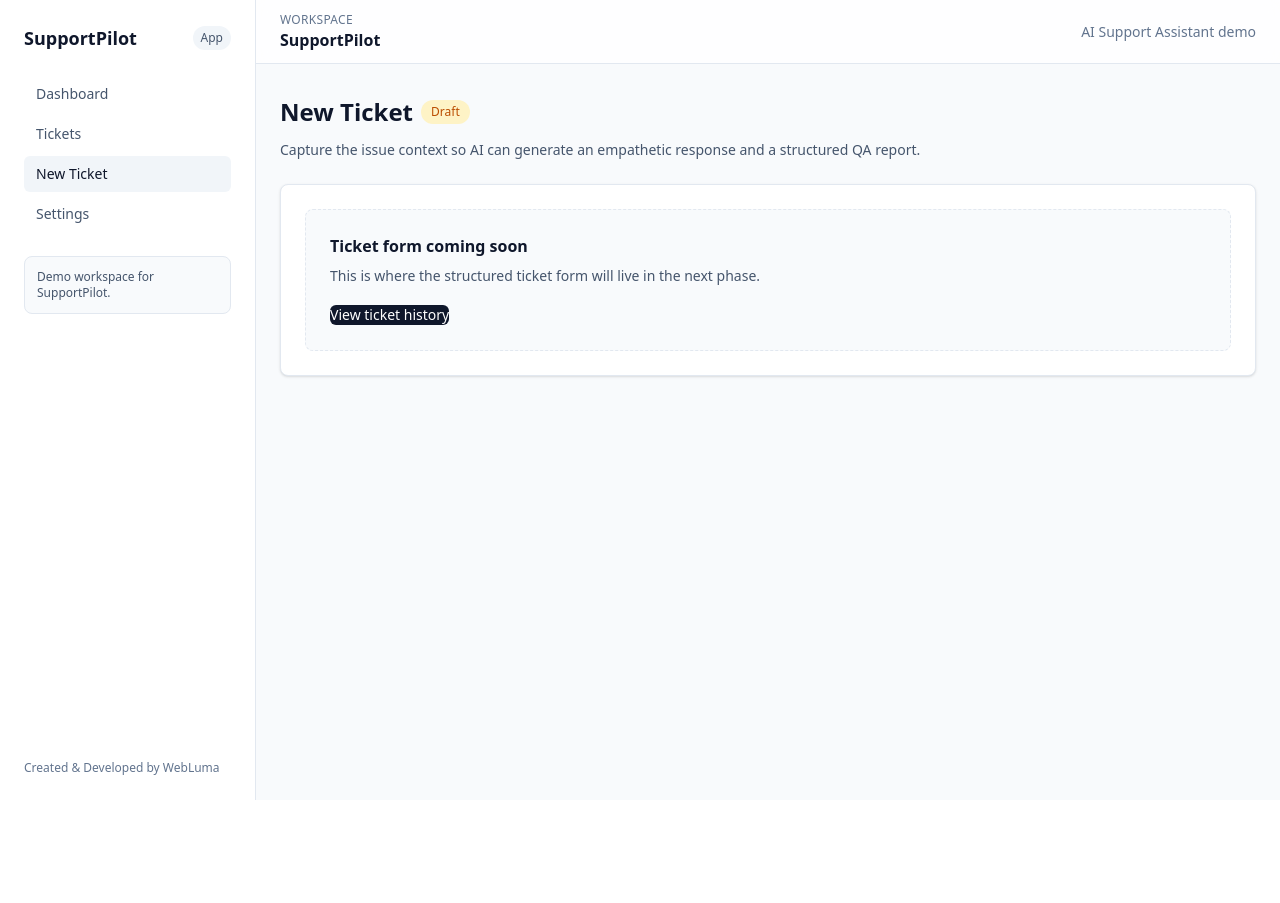
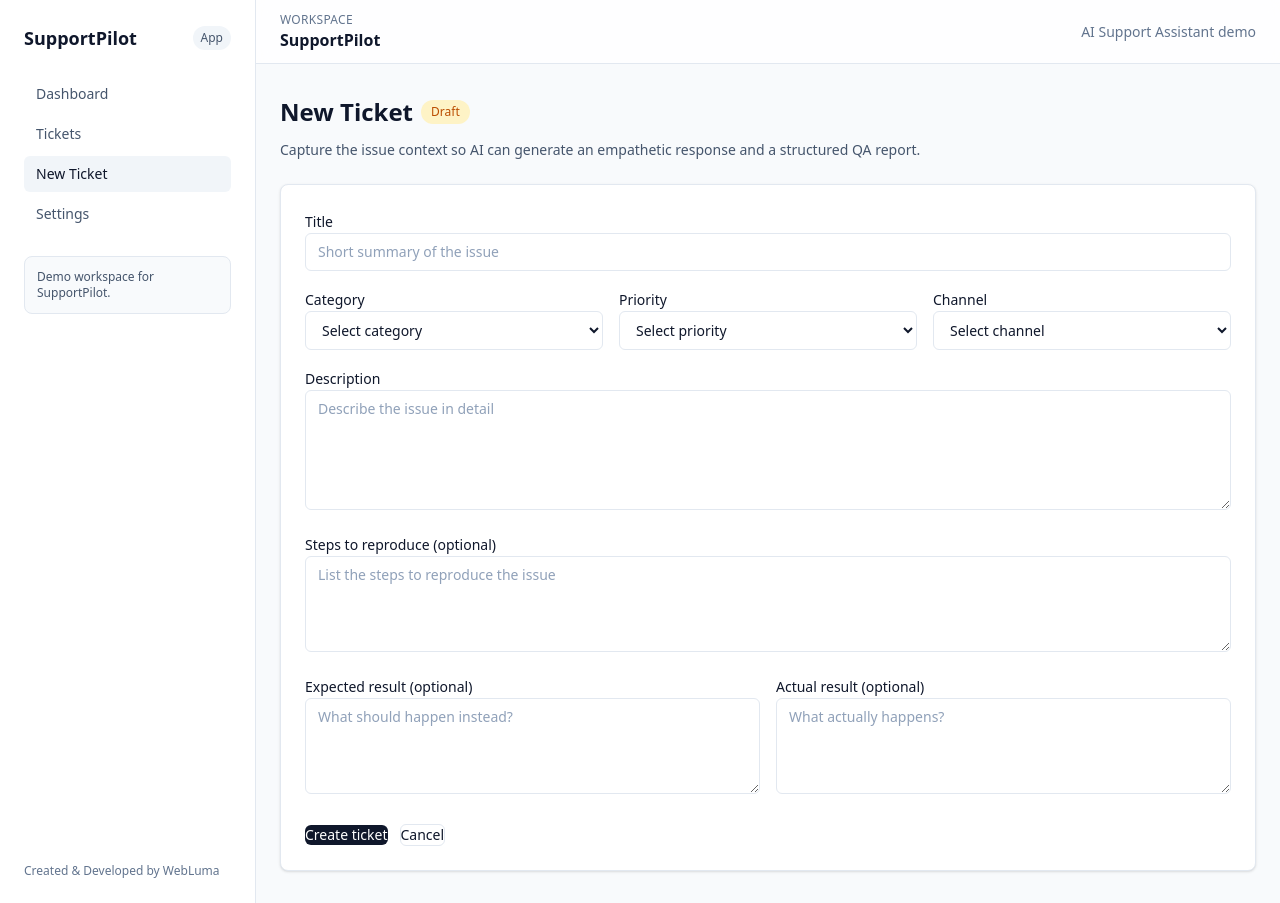
Before and after one commit to webluma/supportpilot, a Next.js app: page /app/tickets/new in a window 1280 px wide. Before the commit the page ends 800 px from the top, so only its background shows below. Built offline with nearby package versions, Linux system fonts and the light colour scheme.

Commit message:
feat: implementar formulário completo de criação de tickets

```diff
--- a/app/(app)/app/tickets/new/page.tsx
+++ b/app/(app)/app/tickets/new/page.tsx
@@ -1,10 +1,118 @@
+"use client";
+
+import { useState } from "react";
+import { useRouter } from "next/navigation";
+
 import { PageHeader } from "@/components/layout/PageHeader";
 import { Badge } from "@/components/ui/Badge";
-import { ButtonLink } from "@/components/ui/Button";
+import { Button, ButtonLink } from "@/components/ui/Button";
 import { Card } from "@/components/ui/Card";
-import { EmptyState } from "@/components/ui/EmptyState";
+import type {
+  CreateTicketInput,
+  TicketCategory,
+  TicketChannel,
+  TicketPriority,
+} from "@/lib/tickets/types";
+import { useTicketsStore } from "@/store/useTicketsStore";
+
+const categoryOptions: TicketCategory[] = [
+  "Bug",
+  "Performance",
+  "Billing",
+  "Login",
+  "UI",
+  "Feature Request",
+  "Other",
+];
+
+const priorityOptions: TicketPriority[] = ["Low", "Medium", "High", "Urgent"];
+
+const channelOptions: TicketChannel[] = ["Web", "Mobile", "Desktop", "Other"];
+
+const inputStyles =
+  "w-full rounded-md border border-slate-200 bg-white px-3 py-2 text-sm text-slate-900 placeholder:text-slate-400 focus-visible:outline-none focus-visible:ring-2 focus-visible:ring-slate-900 focus-visible:ring-offset-2 ring-offset-white";
+
+type FormErrors = {
+  title?: string;
+  category?: string;
+  priority?: string;
+  channel?: string;
+  description?: string;
+};
 
 export default function NewTicketPage() {
+  const router = useRouter();
+  const createTicket = useTicketsStore((state) => state.createTicket);
+  const [isSubmitting, setIsSubmitting] = useState(false);
+  const [errors, setErrors] = useState<FormErrors>({});
+  const [title, setTitle] = useState("");
+  const [category, setCategory] = useState<TicketCategory | "">("");
+  const [priority, setPriority] = useState<TicketPriority | "">("");
+  const [channel, setChannel] = useState<TicketChannel | "">("");
+  const [description, setDescription] = useState("");
+  const [stepsToReproduce, setStepsToReproduce] = useState("");
+  const [expectedResult, setExpectedResult] = useState("");
+  const [actualResult, setActualResult] = useState("");
+
+  const handleSubmit = (event: React.FormEvent<HTMLFormElement>) => {
+    event.preventDefault();
+    if (isSubmitting) {
+      return;
+    }
+
+    const nextErrors: FormErrors = {};
+    const trimmedTitle = title.trim();
+    const trimmedDescription = description.trim();
+
+    if (!trimmedTitle) {
+      nextErrors.title = "Title is required.";
+    }
+    if (!category) {
+      nextErrors.category = "Category is required.";
+    }
+    if (!priority) {
+      nextErrors.priority = "Priority is required.";
+    }
+    if (!channel) {
+      nextErrors.channel = "Channel is required.";
+    }
+    if (!trimmedDescription) {
+      nextErrors.description = "Description is required.";
+    }
+
+    setErrors(nextErrors);
+    if (Object.keys(nextErrors).length > 0) {
+      return;
+    }
+
+    const payload: CreateTicketInput = {
+      title: trimmedTitle,
+      category,
+      priority,
+      channel,
+      description: trimmedDescription,
+    };
+
+    const trimmedSteps = stepsToReproduce.trim();
+    if (trimmedSteps) {
+      payload.stepsToReproduce = trimmedSteps;
+    }
+
+    const trimmedExpected = expectedResult.trim();
+    if (trimmedExpected) {
+      payload.expectedResult = trimmedExpected;
+    }
+
+    const trimmedActual = actualResult.trim();
+    if (trimmedActual) {
+      payload.actualResult = trimmedActual;
+    }
+
+    setIsSubmitting(true);
+    const ticket = createTicket(payload);
+    router.push(`/app/tickets/${ticket.id}`);
+  };
+
   return (
     <div className="space-y-6">
       <PageHeader
@@ -13,11 +121,185 @@
         badge={<Badge variant="warning">Draft</Badge>}
       />
       <Card className="p-6">
-        <EmptyState
-          title="Ticket form coming soon"
-          description="This is where the structured ticket form will live in the next phase."
-          action={<ButtonLink href="/app/tickets">View ticket history</ButtonLink>}
-        />
+        <form className="space-y-6" onSubmit={handleSubmit}>
+          <div className="grid gap-4">
+            <div className="space-y-2">
+              <label className="text-sm font-medium text-slate-900" htmlFor="title">
+                Title
+              </label>
+              <input
+                id="title"
+                name="title"
+                type="text"
+                className={inputStyles}
+                placeholder="Short summary of the issue"
+                value={title}
+                onChange={(event) => setTitle(event.target.value)}
+              />
+              {errors.title ? (
+                <p className="text-xs text-rose-600">{errors.title}</p>
+              ) : null}
+            </div>
+
+            <div className="grid gap-4 md:grid-cols-3">
+              <div className="space-y-2">
+                <label className="text-sm font-medium text-slate-900" htmlFor="category">
+                  Category
+                </label>
+                <select
+                  id="category"
+                  name="category"
+                  className={inputStyles}
+                  value={category}
+                  onChange={(event) =>
+                    setCategory(event.target.value as TicketCategory)
+                  }
+                >
+                  <option value="">Select category</option>
+                  {categoryOptions.map((option) => (
+                    <option key={option} value={option}>
+                      {option}
+                    </option>
+                  ))}
+                </select>
+                {errors.category ? (
+                  <p className="text-xs text-rose-600">{errors.category}</p>
+                ) : null}
+              </div>
+
+              <div className="space-y-2">
+                <label className="text-sm font-medium text-slate-900" htmlFor="priority">
+                  Priority
+                </label>
+                <select
+                  id="priority"
+                  name="priority"
+                  className={inputStyles}
+                  value={priority}
+                  onChange={(event) =>
+                    setPriority(event.target.value as TicketPriority)
+                  }
+                >
+                  <option value="">Select priority</option>
+                  {priorityOptions.map((option) => (
+                    <option key={option} value={option}>
+                      {option}
+                    </option>
+                  ))}
+                </select>
+                {errors.priority ? (
+                  <p className="text-xs text-rose-600">{errors.priority}</p>
+                ) : null}
+              </div>
+
+              <div className="space-y-2">
+                <label className="text-sm font-medium text-slate-900" htmlFor="channel">
+                  Channel
+                </label>
+                <select
+                  id="channel"
+                  name="channel"
+                  className={inputStyles}
+                  value={channel}
+                  onChange={(event) =>
+                    setChannel(event.target.value as TicketChannel)
+                  }
+                >
+                  <option value="">Select channel</option>
+                  {channelOptions.map((option) => (
+                    <option key={option} value={option}>
+                      {option}
+                    </option>
+                  ))}
+                </select>
+                {errors.channel ? (
+                  <p className="text-xs text-rose-600">{errors.channel}</p>
+                ) : null}
+              </div>
+            </div>
+
+            <div className="space-y-2">
+              <label
+                className="text-sm font-medium text-slate-900"
+                htmlFor="description"
+              >
+                Description
+              </label>
+              <textarea
+                id="description"
+                name="description"
+                className={`${inputStyles} min-h-[120px]`}
+                placeholder="Describe the issue in detail"
+                value={description}
+                onChange={(event) => setDescription(event.target.value)}
+              />
+              {errors.description ? (
+                <p className="text-xs text-rose-600">{errors.description}</p>
+              ) : null}
+            </div>
+
+            <div className="space-y-2">
+              <label
+                className="text-sm font-medium text-slate-900"
+                htmlFor="stepsToReproduce"
+              >
+                Steps to reproduce (optional)
+              </label>
+              <textarea
+                id="stepsToReproduce"
+                name="stepsToReproduce"
+                className={`${inputStyles} min-h-[96px]`}
+                placeholder="List the steps to reproduce the issue"
+                value={stepsToReproduce}
+                onChange={(event) => setStepsToReproduce(event.target.value)}
+              />
+            </div>
+
+            <div className="grid gap-4 md:grid-cols-2">
+              <div className="space-y-2">
+                <label
+                  className="text-sm font-medium text-slate-900"
+                  htmlFor="expectedResult"
+                >
+                  Expected result (optional)
+                </label>
+                <textarea
+                  id="expectedResult"
+                  name="expectedResult"
+                  className={`${inputStyles} min-h-[96px]`}
+                  placeholder="What should happen instead?"
+                  value={expectedResult}
+                  onChange={(event) => setExpectedResult(event.target.value)}
+                />
+              </div>
+              <div className="space-y-2">
+                <label
+                  className="text-sm font-medium text-slate-900"
+                  htmlFor="actualResult"
+                >
+                  Actual result (optional)
+                </label>
+                <textarea
+                  id="actualResult"
+                  name="actualResult"
+                  className={`${inputStyles} min-h-[96px]`}
+                  placeholder="What actually happens?"
+                  value={actualResult}
+                  onChange={(event) => setActualResult(event.target.value)}
+                />
+              </div>
+            </div>
+          </div>
+
+          <div className="flex flex-col gap-3 sm:flex-row sm:items-center">
+            <Button type="submit" disabled={isSubmitting}>
+              {isSubmitting ? "Creating..." : "Create ticket"}
+            </Button>
+            <ButtonLink href="/app/tickets" variant="secondary">
+              Cancel
+            </ButtonLink>
+          </div>
+        </form>
       </Card>
     </div>
   );
```
